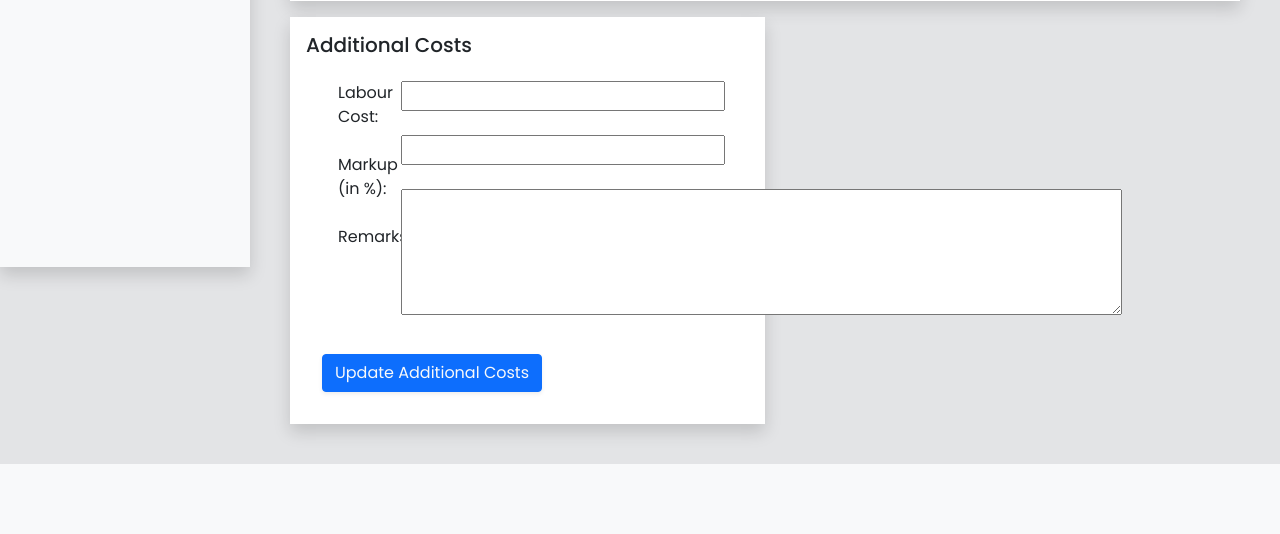
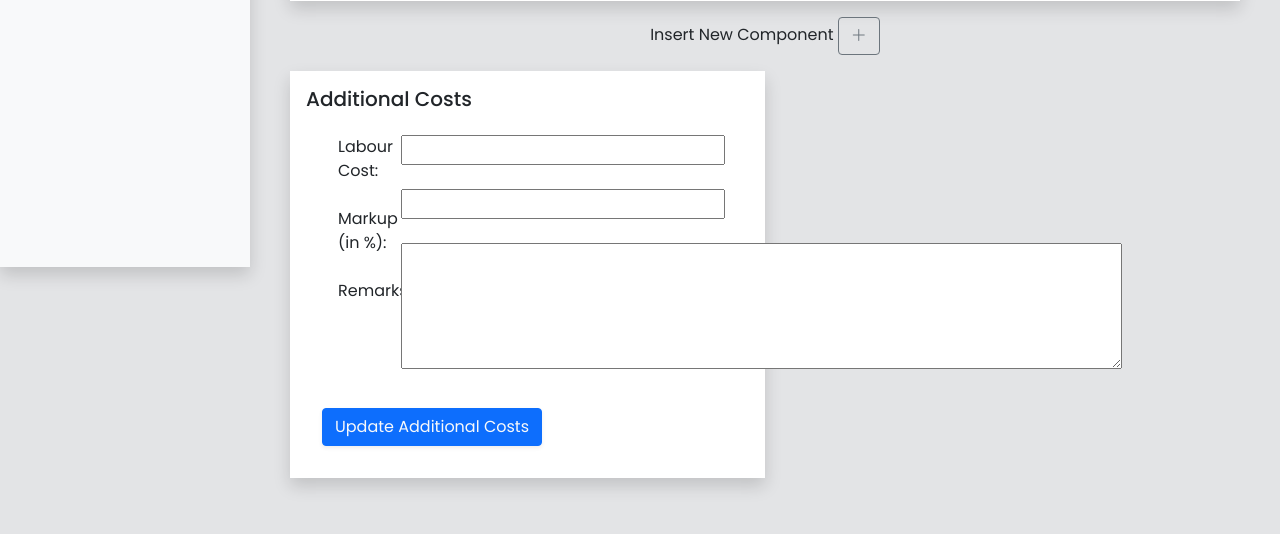
Before and after one commit to izzkhairable/fyp, a Python web app: template aqs_web/templates/edit.html in a window 1280 px wide. Shown: the part 533-1067 px from the top of the page. Before the commit the page ends 997 px from the top, so only its background shows below. Run offline with Jinja, Linux system fonts and the light colour scheme; the template is opened without the code that fills it, so the values that code supplies are empty; some libraries are stand-ins or nearby versions.

Commit message:
added insert new component functionality

```diff
--- a/aqs_web/static/js/edit.js
+++ b/aqs_web/static/js/edit.js
@@ -438,6 +438,47 @@ function addComponentUnderBom(){
     });
 }
 
+function addComponent(){
+  var quotation_no = window.location.href.split("#")[1];
+  var component_no = document.getElementById("new-component-no").value;
+  var uom = document.getElementById("new-uom").value;
+  var description = document.getElementById("new-description").value;
+  var is_bom = document.querySelector('input[name="new-is-bom?"]:checked').value;
+
+  $(async() => {
+    var serviceURL = "http://localhost:5000/insertComponent";
+    const data = {
+        quotation_no: quotation_no,
+        component_no: component_no,
+        uom: uom,
+        description: description,
+        is_bom: is_bom
+    };
+
+    try {
+        const response =
+        await fetch(
+        serviceURL, { method: 'POST', body: JSON.stringify(data), headers: {
+                Accept: 'application/json',
+                'Content-Type': 'application/json',
+            }}
+        );
+        const result = await response.json();
+        if (response.status === 500) {
+            alert("There is an error adding a new component.")
+            }
+            else {
+              location.reload();
+                alert("Successfully added a new component!")
+            }
+        } catch (error) {
+            // Errors when calling the service; such as network error,
+            // service offline, etc
+            console.log('There is a problem retrieving the data, please try again later.<br />' + error);
+                } // error
+    });
+}
+
 function displayConfirmDeleteModal(id, quotation_no, component_no){
   document.getElementById("delete-component-id").value = id;
   document.getElementById("delete-component-quotation-no").value = quotation_no;
--- a/aqs_web/templates/edit.html
+++ b/aqs_web/templates/edit.html
@@ -48,7 +48,7 @@
                     </div>
                 </li>
                 <li>
-                    <a href="salesperson_home.html"><i class="bi bi-person"></i> Quotations</a>
+                    <a href="salesperson_home"><i class="bi bi-person"></i> Quotations</a>
                 </li>
                 <li>
                     <a href="#"><i class="bi bi-file-earmark-bar-graph"></i> Dashboard</a>
@@ -186,8 +186,13 @@
             </div>
           </div>
 
+          <!-- Insert component button -->
+          <div class="text-center">
+            Insert New Component <button type="button" class="btn btn-outline-secondary" data-bs-toggle="modal" data-bs-target="#add-component"><i class="bi bi-plus-lg"></i></button>
+          </div>
+
           <!-- Markup -->
-          <div class="shadow bg-white col-6 p-3">
+          <div class="shadow bg-white col-6 p-3 my-3">
             <h5>Additional Costs</h5>
             <div class="mx-3 p-3 d-flex">
               <div class="col-2">
@@ -276,7 +281,7 @@
                   <label for="new-description-under-bom"><b>Description</b></label><br>
                   <input id="new-description-under-bom" name="new-description-under-bom" size="50"></input><br><br>
                   <b>Is Bom?</b><br>
-                  <input type="radio" id="is-bom-under-bom" name="new-is-bom?-under-bom" value="1">
+                  <input type="radio" id="is-bom-under-bom" name="new-is-bom?-under-bom" value="1" checked>
                   <label for="is-bom-under-bom">Yes</label><br>
                   <input type="radio" id="is-not-bom-under-bom" name="new-is-bom?-under-bom" value="0">
                   <label for="is-not-bom-under-bom">No</label><br>
@@ -284,6 +289,35 @@
                 <div class="modal-footer">
                   <button type="button" class="btn btn-secondary shadow-sm" data-bs-dismiss="modal">Close</button>
                   <button type="button" class="btn btn-primary shadow-sm" onclick="addComponentUnderBom()">Add Component</button>
+                </div>
+              </div>
+            </div>
+          </div>
+
+          <!-- Add New Component Modal -->
+          <div class="modal fade" id="add-component" tabindex="-1" aria-labelledby="addComponentLabel" aria-hidden="true">
+            <div class="modal-dialog modal-xl">
+              <div class="modal-content">
+                <div class="modal-header">
+                  <h5 class="modal-title" id="addComponentLabel">Add A New Component</h5>
+                  <button type="button" class="btn-close" data-bs-dismiss="modal" aria-label="Close"></button>
+                </div>
+                <div class="modal-body">
+                  <label for="new-component-no"><b>Component No</b></label><br>
+                  <input id="new-component-no" name="new-component-no" size="50"></input><br><br>
+                  <label for="new-uom"><b>UOM</b></label><br>
+                  <input id="new-uom" name="new-uom"></input><br><br>
+                  <label for="new-description"><b>Description</b></label><br>
+                  <input id="new-description" name="new-description" size="50"></input><br><br>
+                  <b>Is Bom?</b><br>
+                  <input type="radio" id="is-bom" name="new-is-bom?" value="1" checked>
+                  <label for="is-bom">Yes</label><br>
+                  <input type="radio" id="is-not-bom" name="new-is-bom?" value="0">
+                  <label for="is-not-bom">No</label><br>
+                </div>
+                <div class="modal-footer">
+                  <button type="button" class="btn btn-secondary shadow-sm" data-bs-dismiss="modal">Close</button>
+                  <button type="button" class="btn btn-primary shadow-sm" onclick="addComponent()">Add Component</button>
                 </div>
               </div>
             </div>
```
Also changed, not shown: aqs_web/app.py (+23 -1 lines).
